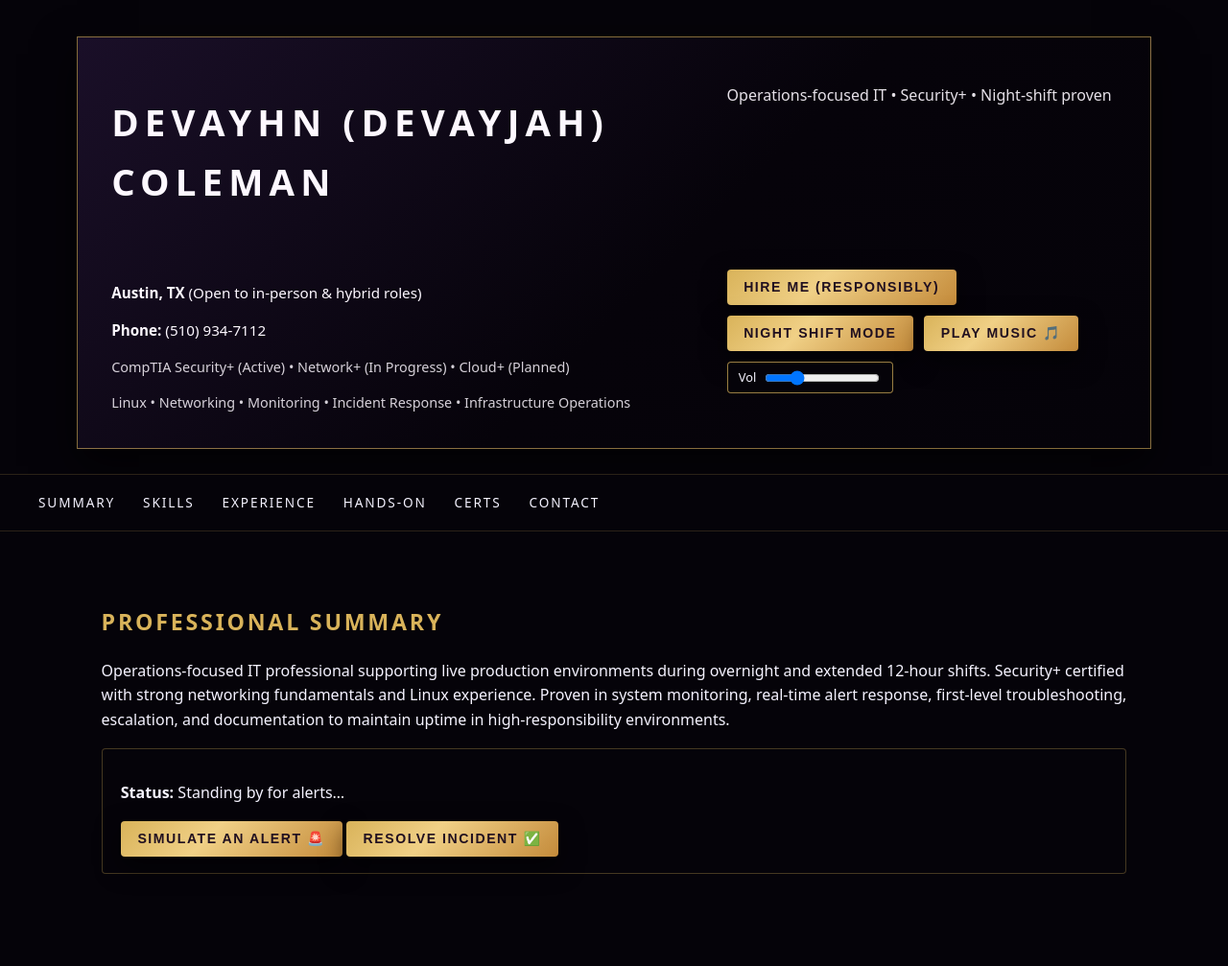
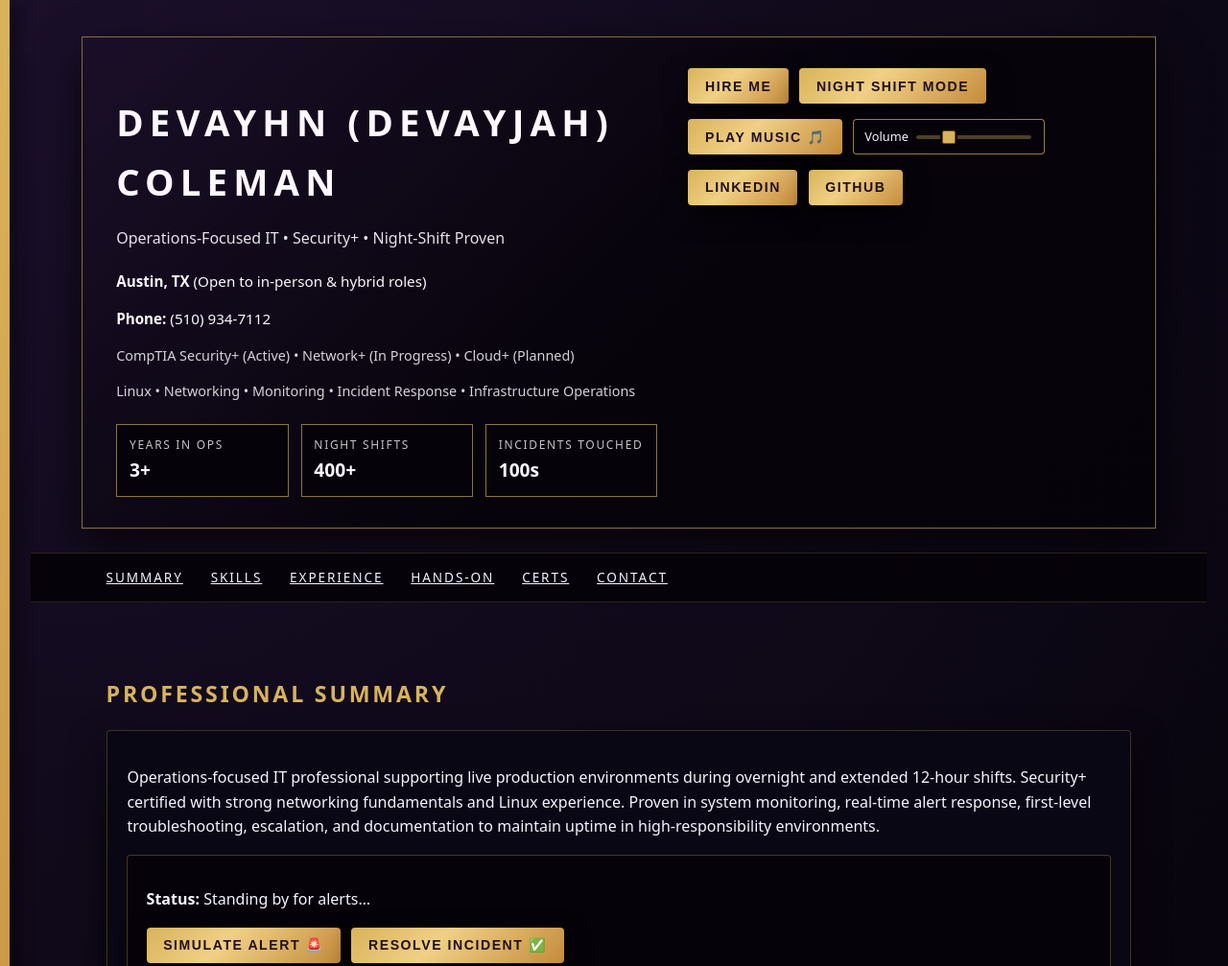
Before and after one commit to devayhncoleman/My-Folio, a plain HTML site: page index.html in a window 1280 px wide. Shown: the top 1007 px of the page at 96% size. Drawn offline with Linux system fonts and the light colour scheme.

Commit message:
more brandish, less assignmentish

```diff
--- a/index.html
+++ b/index.html
@@ -7,14 +7,18 @@
   <link rel="stylesheet" href="style.css" />
 </head>
 <body>
+  <div class="page-shell">
+    <div class="page-accent"></div>
 
+    <div class="page-main">
       <!-- Header -->
       <header>
+        <div class="header-left">
           <h1>DeVayhn (Devayjah) Coleman</h1>
-    <p class="tagline">Operations-focused IT • Security+ • Night-shift proven</p>
+          <p class="tagline">Operations-Focused IT • Security+ • Night-Shift Proven</p>
 
           <div class="header-meta">
-      <p><strong>Austin, TX</strong> (Open to in-person & hybrid roles)</p>
+            <p><strong>Austin, TX</strong> (Open to in-person &amp; hybrid roles)</p>
             <p><strong>Phone:</strong> (510) 934-7112</p>
             <p class="mini">
               CompTIA Security+ (Active) • Network+ (In Progress) • Cloud+ (Planned)
@@ -24,28 +28,56 @@
             </p>
           </div>
 
-    <!-- Action buttons -->
+          <div class="metrics-bar">
+            <div class="metric">
+              <span class="metric-label">Years in Ops</span>
+              <span class="metric-value">3+</span>
+            </div>
+            <div class="metric">
+              <span class="metric-label">Night Shifts</span>
+              <span class="metric-value">400+</span>
+            </div>
+            <div class="metric">
+              <span class="metric-label">Incidents Touched</span>
+              <span class="metric-value">100s</span>
+            </div>
+          </div>
+        </div>
+
+        <div class="header-right">
           <div class="cta-row">
-      <button id="hireMeBtn" type="button">Hire Me (responsibly)</button>
+            <button id="hireMeBtn" type="button">Hire Me</button>
             <button id="toggleNightShift" type="button">Night Shift Mode</button>
+          </div>
+
+          <div class="cta-row">
             <button id="musicToggle" type="button">Play music 🎵</button>
             <label class="vol">
-        <span>Vol</span>
+              <span>Volume</span>
               <input id="musicVol" type="range" min="0" max="1" step="0.01" value="0.25">
             </label>
           </div>
 
-    <!-- Music element: put an mp3 at assets/music.mp3 -->
-    <!-- Smooth background music (neo-soul / jazz) -->
+          <div class="cta-row social-row">
+            <a href="https://www.linkedin.com/in/devayhn-coleman-788411223/"
+               target="_blank" rel="noopener">
+              <button type="button">LinkedIn</button>
+            </a>
+            <a href="https://github.com/devayhncoleman/My-Folio"
+               target="_blank" rel="noopener">
+              <button type="button">GitHub</button>
+            </a>
+          </div>
+
+          <!-- Audio elements -->
           <audio id="bgMusic" src="assets/Chill1.mp3" preload="auto"></audio>
-
-<!-- Red alert alarm sound for Panic button -->
           <audio id="alertSound" src="assets/shocked.mp3" preload="auto"></audio>
-
+        </div>
       </header>
 
       <!-- Navigation -->
       <nav>
+        <div class="nav-inner">
           <ul>
             <li><a href="#summary">Summary</a></li>
             <li><a href="#skills">Skills</a></li>
@@ -54,28 +86,35 @@
             <li><a href="#certs">Certs</a></li>
             <li><a href="#contact">Contact</a></li>
           </ul>
+        </div>
       </nav>
 
       <!-- Summary -->
       <section id="summary" data-reveal>
         <h2>Professional Summary</h2>
+        <article>
           <p>
-      Operations-focused IT professional supporting live production environments during overnight and extended 12-hour shifts.
-      Security+ certified with strong networking fundamentals and Linux experience. Proven in system monitoring, real-time alert
-      response, first-level troubleshooting, escalation, and documentation to maintain uptime in high-responsibility environments.
+            Operations-focused IT professional supporting live production environments during overnight and
+            extended 12-hour shifts. Security+ certified with strong networking fundamentals and Linux experience.
+            Proven in system monitoring, real-time alert response, first-level troubleshooting, escalation, and
+            documentation to maintain uptime in high-responsibility environments.
           </p>
 
           <div class="fun-panel" id="funPanel" aria-live="polite">
             <p><strong>Status:</strong> <span id="statusLine">Standing by for alerts…</span></p>
-      <button id="simulateAlertBtn" type="button">Simulate an Alert 🚨</button>
+            <div class="cta-row">
+              <button id="simulateAlertBtn" type="button">Simulate Alert 🚨</button>
               <button id="calmDownBtn" type="button">Resolve Incident ✅</button>
             </div>
+          </div>
+        </article>
       </section>
 
       <!-- Skills -->
       <section id="skills" data-reveal>
         <h2>Technical Skills</h2>
 
+        <div class="two-column">
           <article class="skill-card">
             <h3>Networking</h3>
             <p>TCP/IP, DNS, DHCP, VLANs, Subnetting, Firewall fundamentals, VPN concepts</p>
@@ -88,7 +127,7 @@
 
           <article class="skill-card">
             <h3>Operations</h3>
-      <p>Monitoring & alert response, incident triage, escalation workflows, documentation, change-controlled environments</p>
+            <p>Monitoring &amp; alert response, incident triage, escalation workflows, documentation, change-controlled environments</p>
           </article>
 
           <article class="skill-card">
@@ -100,6 +139,7 @@
             <h3>Tools</h3>
             <p>Command-line utilities, log review, ticketing systems (conceptual), monitoring dashboards</p>
           </article>
+        </div>
 
         <div class="chip-row">
           <button class="chip" data-chip="Linux">Linux</button>
@@ -118,29 +158,32 @@
           <h3>Technical Operations / Lab Operator</h3>
           <p class="mini"><strong>Emerald Cloud Lab</strong> — Austin, TX • March 2022 – Present</p>
           <ul class="bullets">
-        <li>Monitored and supported 24/7 production environments, responding to alerts and operational incidents in real time during overnight 12-hour shifts</li>
-        <li>Responded to system alerts, investigated anomalies, and followed documented procedures for resolution or escalation</li>
-        <li>Performed first-level troubleshooting across systems, access controls, and operational workflows to identify root causes and determine escalation paths</li>
-        <li>Documented incidents, actions taken, and resolutions to support shift handoffs, operational continuity, and audit readiness</li>
-        <li>Coordinated with cross-functional teams to resolve time-sensitive incidents impacting production operations</li>
-        <li>Operated within change-controlled environments requiring precision, accountability, and clear communication</li>
+            <li>Monitored and supported 24/7 production environments, responding to alerts and operational incidents in real time during overnight 12-hour shifts.</li>
+            <li>Responded to system alerts, investigated anomalies, and followed documented procedures for resolution or escalation.</li>
+            <li>Performed first-level troubleshooting across systems, access controls, and operational workflows to identify root causes and determine escalation paths.</li>
+            <li>Documented incidents, actions taken, and resolutions to support shift handoffs, operational continuity, and audit readiness.</li>
+            <li>Coordinated with cross-functional teams to resolve time-sensitive incidents impacting production operations.</li>
+            <li>Operated within change-controlled environments requiring precision, accountability, and clear communication.</li>
           </ul>
 
+          <div class="cta-row">
             <button id="copyBulletsBtn" type="button">Copy experience bullets 📋</button>
+          </div>
         </article>
       </section>
 
       <!-- Hands-on Practice -->
       <section id="practice" data-reveal>
         <h2>Hands-on Operations Practice</h2>
+        <article>
           <ul class="bullets">
-      <li>Performed Linux and Windows troubleshooting labs covering connectivity, DNS resolution, service management, log analysis, and system health monitoring</li>
-      <li>Practiced alert triage, incident documentation, and escalation decision-making aligned with NOC workflows</li>
+            <li>Performed Linux and Windows troubleshooting labs covering connectivity, DNS resolution, service management, log analysis, and system health monitoring.</li>
+            <li>Practiced alert triage, incident documentation, and escalation decision-making aligned with NOC workflows.</li>
           </ul>
 
           <div class="mini-game">
-      <h3>Mini Game: “Find the Root Cause”</h3>
-      <p id="rcaPrompt">Click <strong>Generate</strong> for a fake incident. Choose the best next step.</p>
+            <h3>Mini Game: Find the Root Cause</h3>
+            <p id="rcaPrompt">Click <strong>Generate</strong> for a fake incident and choose the best next step.</p>
             <div class="cta-row">
               <button id="rcaGenBtn" type="button">Generate Incident 🧩</button>
               <button id="rcaA" type="button">Check logs</button>
@@ -149,11 +192,14 @@
             </div>
             <p class="mini" id="rcaFeedback"></p>
           </div>
+        </article>
       </section>
 
       <!-- Certifications -->
       <section id="certs" data-reveal>
         <h2>Certifications</h2>
+
+        <div class="two-column">
           <article>
             <h3>CompTIA Security+</h3>
             <p class="mini">Active</p>
@@ -166,25 +212,42 @@
             <h3>CompTIA Cloud+</h3>
             <p class="mini">Planned</p>
           </article>
+        </div>
       </section>
 
       <!-- Contact -->
       <section id="contact" data-reveal>
         <h2>Contact</h2>
+        <article>
+          <p><strong>Name:</strong> DeVayhn (Devayjah) Coleman</p>
+          <p><strong>Location:</strong> Austin, TX</p>
           <p><strong>Phone:</strong> (510) 934-7112</p>
-    <p><strong>Location:</strong> Austin, TX</p>
-    <p class="mini">Add your email + LinkedIn/GitHub when ready.</p>
+          <p class="mini">
+            <strong>LinkedIn:</strong>
+            <a href="https://www.linkedin.com/in/devayhn-coleman-788411223/" target="_blank" rel="noopener">
+              linkedin.com/in/devayhn-coleman-788411223
+            </a>
+          </p>
+          <p class="mini">
+            <strong>GitHub:</strong>
+            <a href="https://github.com/devayhncoleman" target="_blank" rel="noopener">
+              github.com/devayhncoleman
+            </a>
+          </p>
 
           <div class="cta-row">
             <button id="copyContactBtn" type="button">Copy contact info</button>
-      <button id="panicBtn" type="button">Panic Button (do not press)</button>
+            <button id="panicBtn" type="button">Panic Button</button>
           </div>
+        </article>
       </section>
 
       <!-- Footer -->
       <footer>
         <p>&copy; 2025 DeVayhn (Devayjah) Coleman</p>
       </footer>
+    </div>
+  </div>
 
   <script src="script.js"></script>
 </body>
--- a/style.css
+++ b/style.css
@@ -19,40 +19,32 @@ body {
   color: #f5f3ff;
 }
 
-/* keeps content centered with breathing room */
+/* ========== PAGE SHELL & LEFT ACCENT ========== */
+
+.page-shell {
+  display: flex;
+  min-height: 100vh;
+  background: radial-gradient(circle at top left, #1b102b 0, #050309 45%, #050309 100%);
+}
+
+.page-accent {
+  width: 10px;
+  background: linear-gradient(180deg, #d9b35a 0%, #c48b3b 40%, #7b4c1a 100%);
+  box-shadow: 6px 0 18px rgba(0,0,0,0.7);
+}
+
+.page-main {
+  flex: 1;
+  padding: 0 1.4rem 2.4rem;
+}
+
+/* center main content with max-width */
 header,
-nav > div,
+.nav-inner,
 section,
 footer {
   max-width: 1120px;
   margin: 0 auto;
-}
-
-/* section wrapper spacing */
-section {
-  padding: 2.4rem 1.6rem;
-}
-
-/* section headings */
-section h2 {
-  margin-bottom: 1.2rem;
-  color: #d9b35a;
-  font-size: 1.45rem;
-  letter-spacing: 0.12em;
-  text-transform: uppercase;
-  font-weight: 600;
-}
-
-/* small text helper */
-.mini {
-  opacity: 0.84;
-  font-size: 0.9rem;
-}
-
-/* links */
-a {
-  color: inherit;
-  text-decoration: none;
 }
 
 /* ========== HEADER (EXECUTIVE HERO) ========== */
@@ -66,7 +58,7 @@ header {
   border: 1px solid rgba(217, 179, 90, 0.6);
   box-shadow: 0 18px 42px rgba(0, 0, 0, 0.7);
   display: grid;
-  grid-template-columns: minmax(0, 3fr) minmax(260px, 2fr);
+  grid-template-columns: minmax(0, 3fr) minmax(260px, 2.4fr);
   gap: 2rem;
   align-items: flex-start;
 }
@@ -88,7 +80,6 @@ header h1 {
 .tagline {
   font-size: 1rem;
   opacity: 0.9;
-  text-transform: none;
 }
 
 .header-meta {
@@ -100,27 +91,60 @@ header h1 {
   margin-bottom: 0.25rem;
 }
 
-/* right side “status card” feel */
-header > div:last-child,
-header .cta-row {
-  /* nothing special here; grid handles layout */
+.mini {
+  opacity: 0.84;
+  font-size: 0.9rem;
+}
+
+/* metrics bar */
+.metrics-bar {
+  margin-top: 1.4rem;
+  display: grid;
+  grid-template-columns: repeat(3, minmax(0, 1fr));
+  gap: 0.8rem;
+}
+
+.metric {
+  border: 1px solid rgba(217, 179, 90, 0.65);
+  background: #050309;
+  padding: 0.7rem 0.8rem;
+  display: flex;
+  flex-direction: column;
+  gap: 0.1rem;
+}
+
+.metric-label {
+  font-size: 0.75rem;
+  text-transform: uppercase;
+  letter-spacing: 0.14em;
+  opacity: 0.78;
+}
+
+.metric-value {
+  font-size: 1.2rem;
+  font-weight: 600;
+}
+
+/* header right */
+.header-right {
+  display: flex;
+  flex-direction: column;
+  gap: 1rem;
 }
 
 /* ========== CTA ROW & BUTTONS ========== */
 
 .cta-row {
-  margin-top: 1.4rem;
   display: flex;
   gap: 0.7rem;
   flex-wrap: wrap;
-  justify-content: flex-start;
 }
 
 button,
 .chip {
   border: none;
   padding: 0.65rem 1.1rem;
-  border-radius: 4px; /* less round, more assertive */
+  border-radius: 4px;
   cursor: pointer;
   background: linear-gradient(135deg, #d9b35a 0%, #f0d086 40%, #c48b3b 100%);
   color: #211020;
@@ -130,6 +154,7 @@ button,
   letter-spacing: 0.11em;
   transition: transform 0.08s ease, box-shadow 0.16s ease, opacity 0.1s ease;
   box-shadow: 0 10px 26px rgba(0, 0, 0, 0.6);
+  white-space: nowrap;
 }
 
 button:hover,
@@ -144,9 +169,12 @@ button:active,
   box-shadow: 0 8px 20px rgba(0, 0, 0, 0.5);
 }
 
-/* skill chips: slightly more muted */
 .chip {
   background: linear-gradient(135deg, #c48b3b 0%, #d9b35a 50%, #a8752b 100%);
+}
+
+.social-row a {
+  text-decoration: none;
 }
 
 /* volume pill */
@@ -162,8 +190,43 @@ button:active,
   font-size: 0.8rem;
 }
 
+/* gold volume slider */
 #musicVol {
   width: 120px;
+  -webkit-appearance: none;
+  appearance: none;
+  height: 4px;
+  background: rgba(217, 179, 90, 0.35);
+  border-radius: 2px;
+  outline: none;
+}
+
+/* WebKit thumb */
+#musicVol::-webkit-slider-thumb {
+  -webkit-appearance: none;
+  appearance: none;
+  width: 14px;
+  height: 14px;
+  border-radius: 2px;
+  background: #d9b35a;
+  border: 1px solid #7b4c1a;
+  box-shadow: 0 0 0 2px #050309;
+}
+
+/* Firefox thumb */
+#musicVol::-moz-range-thumb {
+  width: 14px;
+  height: 14px;
+  border-radius: 2px;
+  background: #d9b35a;
+  border: 1px solid #7b4c1a;
+}
+
+/* Firefox track */
+#musicVol::-moz-range-track {
+  height: 4px;
+  background: rgba(217, 179, 90, 0.35);
+  border-radius: 2px;
 }
 
 /* ========== NAVIGATION ========== */
@@ -175,18 +238,22 @@ nav {
   margin-bottom: 1.2rem;
 }
 
-nav > div {
+.nav-inner {
   padding: 0.75rem 1.6rem;
+  display: flex;
+  justify-content: flex-start;
 }
 
-nav ul {
+.nav-inner ul {
   list-style: none;
   display: flex;
   justify-content: flex-start;
   gap: 1.8rem;
+  margin: 0;
+  padding: 0;
 }
 
-nav ul li a {
+.nav-inner ul li a {
   font-size: 0.85rem;
   text-transform: uppercase;
   letter-spacing: 0.14em;
@@ -195,7 +262,7 @@ nav ul li a {
   color: #f5f3ff;
 }
 
-nav ul li a::after {
+.nav-inner ul li a::after {
   content: "";
   position: absolute;
   left: 0;
@@ -206,13 +273,12 @@ nav ul li a::after {
   transition: width 0.2s ease;
 }
 
-nav ul li a:hover::after {
+.nav-inner ul li a:hover::after {
   width: 100%;
 }
 
-/* stack nav on small screens */
 @media (max-width: 720px) {
-  nav ul {
+  .nav-inner ul {
     flex-wrap: wrap;
     row-gap: 0.6rem;
   }
@@ -221,12 +287,17 @@ nav ul li a:hover::after {
 /* ========== SECTIONS & CARDS ========== */
 
 section {
-  margin-bottom: 0.2rem;
+  padding: 2.4rem 1.6rem 2rem;
+  margin-bottom: 0.3rem;
 }
 
-/* panel style behind section content */
-section > *:not(h2) {
-  /* we’ll wrap individual parts in cards instead */
+section h2 {
+  margin-bottom: 1.2rem;
+  color: #d9b35a;
+  font-size: 1.45rem;
+  letter-spacing: 0.12em;
+  text-transform: uppercase;
+  font-weight: 600;
 }
 
 article {
@@ -248,6 +319,19 @@ article h3 {
   background: #070513;
 }
 
+/* two-column layout for selected sections */
+.two-column {
+  display: grid;
+  grid-template-columns: repeat(2, minmax(0, 1fr));
+  gap: 1rem;
+}
+
+@media (max-width: 820px) {
+  .two-column {
+    grid-template-columns: 1fr;
+  }
+}
+
 /* bullets */
 .bullets {
   margin-top: 0.7rem;
@@ -258,15 +342,7 @@ article h3 {
   margin-bottom: 0.45rem;
 }
 
-/* chip row */
-.chip-row {
-  display: flex;
-  flex-wrap: wrap;
-  gap: 0.5rem;
-  margin-top: 0.9rem;
-}
-
-/* fun panel + mini-game look like tools, not toys */
+/* fun panel & mini-game */
 .fun-panel,
 .mini-game {
   margin-top: 1rem;
@@ -274,6 +350,14 @@ article h3 {
   border-radius: 4px;
   border: 1px solid rgba(217, 179, 90, 0.3);
   background: #050309;
+}
+
+/* chip row */
+.chip-row {
+  display: flex;
+  flex-wrap: wrap;
+  gap: 0.5rem;
+  margin-top: 0.9rem;
 }
 
 /* ========== REVEAL ANIMATIONS ========== */
```
Lines whose indentation alone changed are shown as unchanged.
